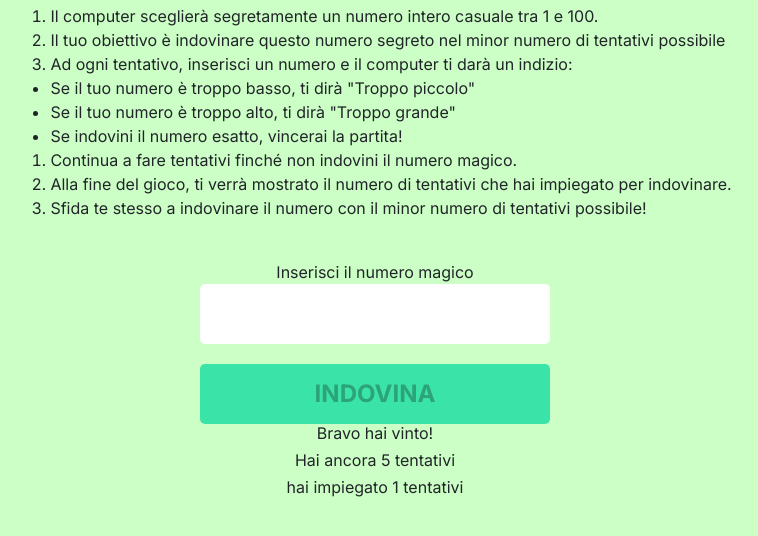
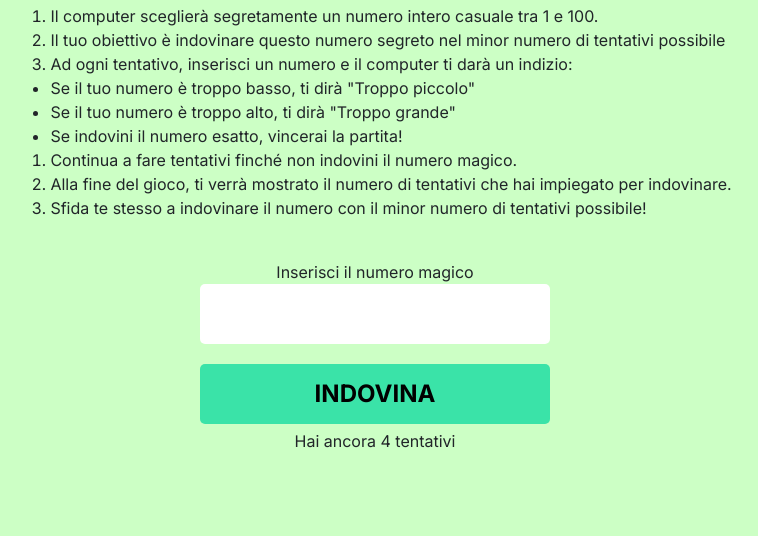
Before and after one commit to antoniolac/es2JS, a plain HTML site: page index.html in a window 1280 px wide. Both pictures are taken after a click on the button "INDOVINA". Shown: the part 152-688 px from the top of the page, without its empty margins (265-1023 px from the left). Drawn offline with nearby package versions, Linux system fonts and the light colour scheme.

Commit message:
fix js code

```diff
--- a/index.html
+++ b/index.html
@@ -33,14 +33,14 @@
             <label class="inter">Inserisci il numero magico</label>
             <form action="" method="get">
                 <input type="number" name="guess" id="guess">
-                <input type="button" name="btn" class="inter-bold b-green" id="guessBtn" value="INDOVINA">
+                <input type="button" name="btn" class="inter-bold b-green transition" id="guessBtn" value="INDOVINA">
             </form>
         </div>
-        <footer class="d-flex flex-column align-items-center">
+        <div class="d-flex flex-column align-items-center">
             <h5 class="inter" id="help"></h5>
             <h5 class="inter" id="tentativi"></h5>
-            <h5 class="inter" id="win"></h5>
-        </footer>
+            <h5 class="inter-bold" id="win"></h5>
+        </div>
 
         </main>
     </div>
--- a/static/js/script.js
+++ b/static/js/script.js
@@ -1,16 +1,26 @@
+/*
+    GLOBAL
+            */
+
+//numero dei tentativi disponibile
+const TENT = 5;
 // Variabile che memorizza il numero random
 let nRandom = generateRandomInteger();
 console.log(nRandom);
 
-// Variabile che tiene conto dei tentativi
+// Variabile contatore dei tentativi
 let i = 0;
-tentativi = document.querySelector("#tentativi").innerHTML = "Hai ancora " + (5-i) + " tentativi";
+let tentativi = document.querySelector("#tentativi").innerHTML = "Hai ancora " + (TENT-i) + " tentativi";
 
+//bottone
 let btn = document.querySelector("#guessBtn");
 // Evento al click del bottone
 btn.addEventListener("click", handleClick);
 
 
+/*
+  FUNZIONI E PROCEDURE
+                      */
 
 // Funzione che genera un numero casuale
 function generateRandomInteger(min = 1, max = 100) {
@@ -22,53 +32,70 @@ function generateRandomInteger(min = 1, max = 100) {
   return parseInt(stringa.trim());
 }
 
+
+//funzione che gestisce l'evento click del bottone
 function handleClick(event) {
-    guess = sanitize(document.querySelector("#guess").value);
+  //sanitize input
+  let guess = sanitize(document.querySelector("#guess").value);
   console.log(guess);
 
+  //gestione dei tentativi e controllo del valore di input rispetto al numero random
+  let help; //variabile per gli indizi
+  let tentativi;// variabile per i tentativi rimanenti
 
+  //background-color in base al numero dei tentativi
   let element = document.querySelector("#Bg");
-    if(i === 1){
+
+  let win = document.querySelector("#win")//messaggio di output in un h5
+  //controlli
+
+  if (guess === nRandom)  { // Win condition
+    help = document.querySelector("#win").innerHTML = "Bravo hai vinto!"
+    i++
+    tentativi = document.querySelector("#tentativi").innerHTML = "Hai ancora " + (TENT-i) + " tentativi";
+    win = document.querySelector("#help").innerHTML = "hai impiegato " + i + " tentativi"
+
+    //se si vince, dopo 5sec si aggiorna la pagina per rigiocare
+    setTimeout(() => {
+      location.reload();
+    }, 5000);
+    //disabilitazione del bottone
+    btn.disabled = true;
+    return;
+  }
+  else if (guess > nRandom) {
+    help = document.querySelector("#help").innerHTML = "Troppo grande"
+
+  }
+  else if (guess < nRandom) {
+    help = document.querySelector("#help").innerHTML = "Troppo piccolo"
+  }
+
+  //tentativi rimanenti
+  i++
+  tentativi = document.querySelector("#tentativi").innerHTML = "Hai ancora " + (TENT-i) + " tentativi";
+
+  //background-color in base al numero dei tentativi
+  if(i === 2){
     element.classList.remove("hero-green");
     element.classList.add("hero-yellow");
 
     btn.classList.remove("b-green");
     btn.classList.add("b-yellow");
   }
-    else if (i == 4){
+  else if (i === TENT){
     element.classList.remove("hero-yellow");
     element.classList.add("hero-red");
 
     btn.classList.remove("b-yellow");
     btn.classList.add("b-red");
-    }
 
-
-    let help;
-    let tentativi;
-    if (guess > nRandom) {
-      help = document.querySelector("#help").innerHTML = "Troppo grande"
-      i++;
-      tentativi = document.querySelector("#tentativi").innerHTML = "Hai ancora " + (5-i) + " tentativi";
-    } else if (guess < nRandom) {
-      help = document.querySelector("#help").innerHTML = "Troppo piccolo"
-      i++;
-      tentativi = document.querySelector("#tentativi").innerHTML = "Hai ancora " + (5-i) + " tentativi";
-    } else { // Win condition
-      help = document.querySelector("#help").innerHTML = "Bravo hai vinto!"
-      i++;
-      //tentativi = document.querySelector("#tentativi").innerHTML = "Hai ancora " + (5-i) + " tentativi";
-      let win = document.querySelector("#win").innerHTML = "hai impiegato " + i + " tentativi"
+    help = document.querySelector("#help").innerHTML = "Hai perso, il numero era " + nRandom
+    //se si perde, dopo 5sec si aggiorna la pagina per rigiocare
     setTimeout(() => {
       location.reload();
     }, 5000);
-      btn.disabled = true
-    }
-    if (i === 5) {
-      help = document.querySelector("#help").innerHTML = "Hai perso, il numero era " + nRandom
-      setTimeout(() => {
-        location.reload();
-      }, 5000);
+    //disabilitazione del bottone
     btn.disabled = true
   }
 }
```
Lines whose indentation alone changed are shown as unchanged.
